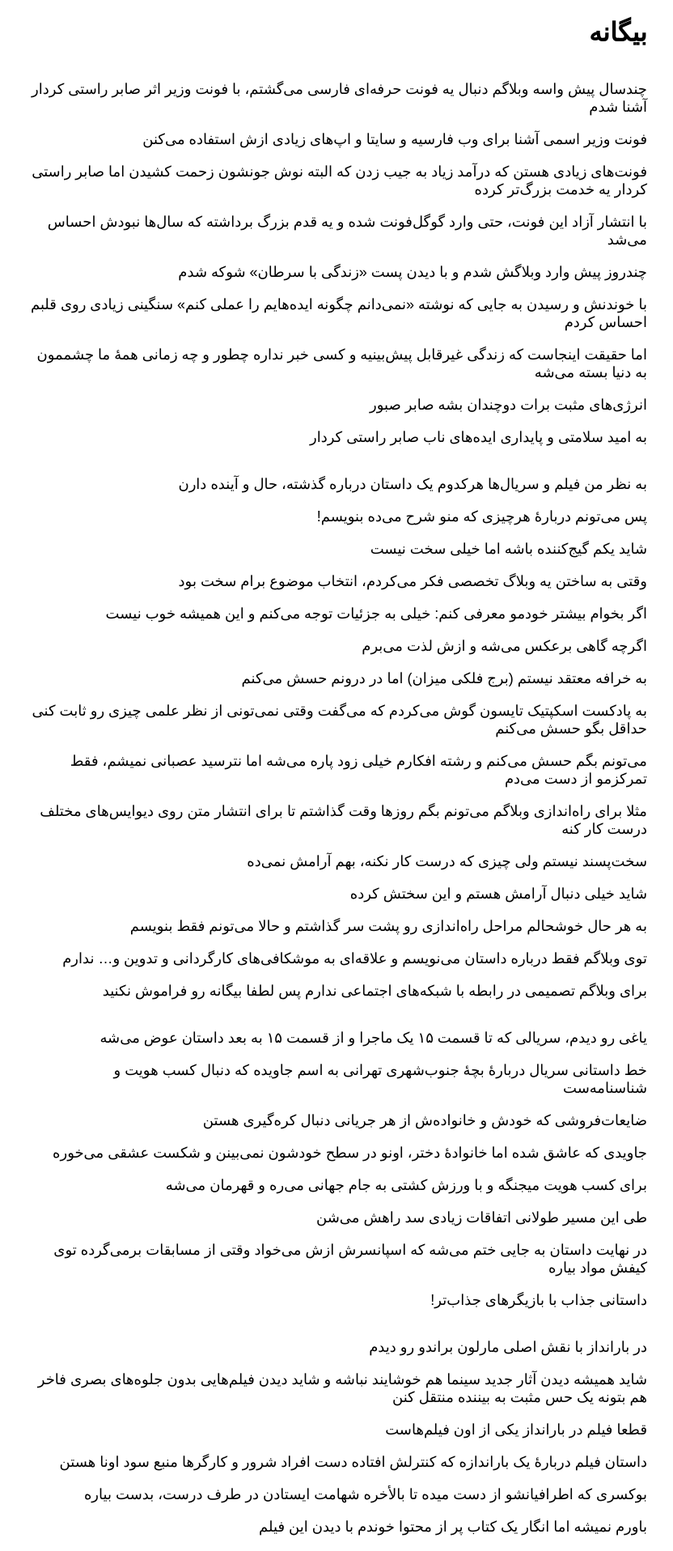
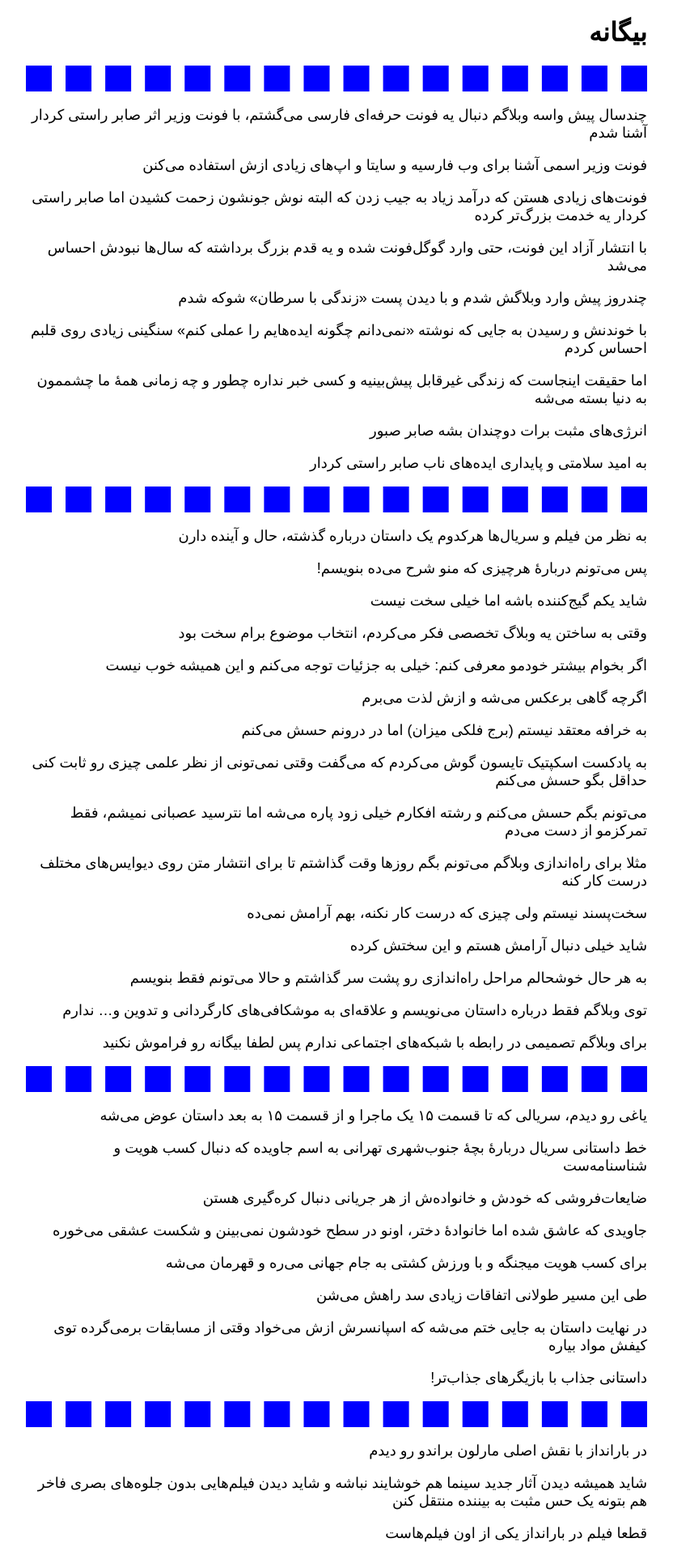
Before and after one commit to darkblog/darkblog.github.io, a Jekyll site: the page built from index.html, in a window 1280 px wide. Shown: the top 1916 px of the page at 81% size, without its empty margins (224-1056 px from the left). Built offline with Jekyll 4.4.1, drawn with Linux system fonts in a browser that asks for light colours.

Commit message:
Update index.html

```diff
--- a/index.html
+++ b/index.html
@@ -10,7 +10,7 @@
 <meta name="viewport" content="width=device-width, initial-scale=1">
 <meta name="description" content="بیگانه">
 <link rel="canonical" href="https://biganeh.com/">
-<style>body{font-family:sans-serif;margin:auto;padding:0 1.25em 0 1.25em;max-width:48em}p{font-size:large}hr{border:1rem blue}</style>
+<style>body{font-family:sans-serif;margin:auto;padding:0 1.25em 0 1.25em;max-width:48em}p{font-size:large}hr{border:1rem dashed blue}</style>
 </head>
 <body>
 <h1>بیگانه</h1>
```
